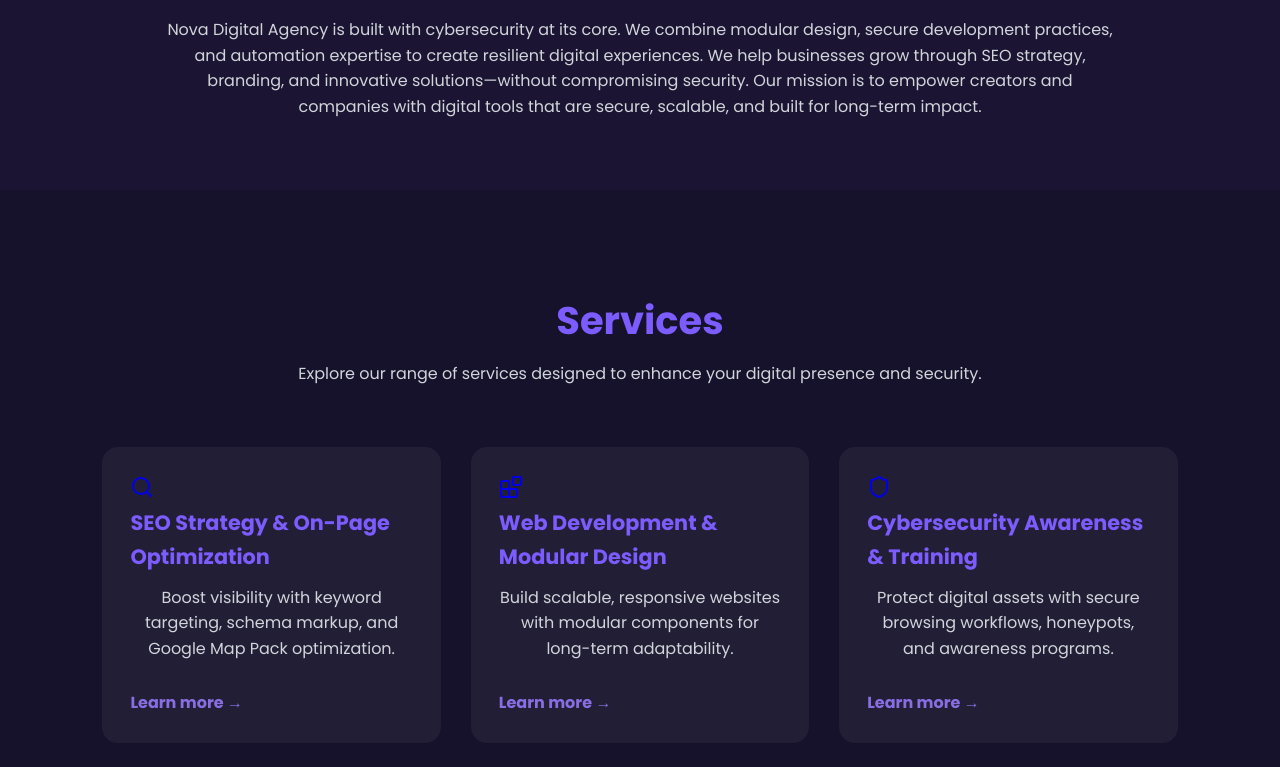
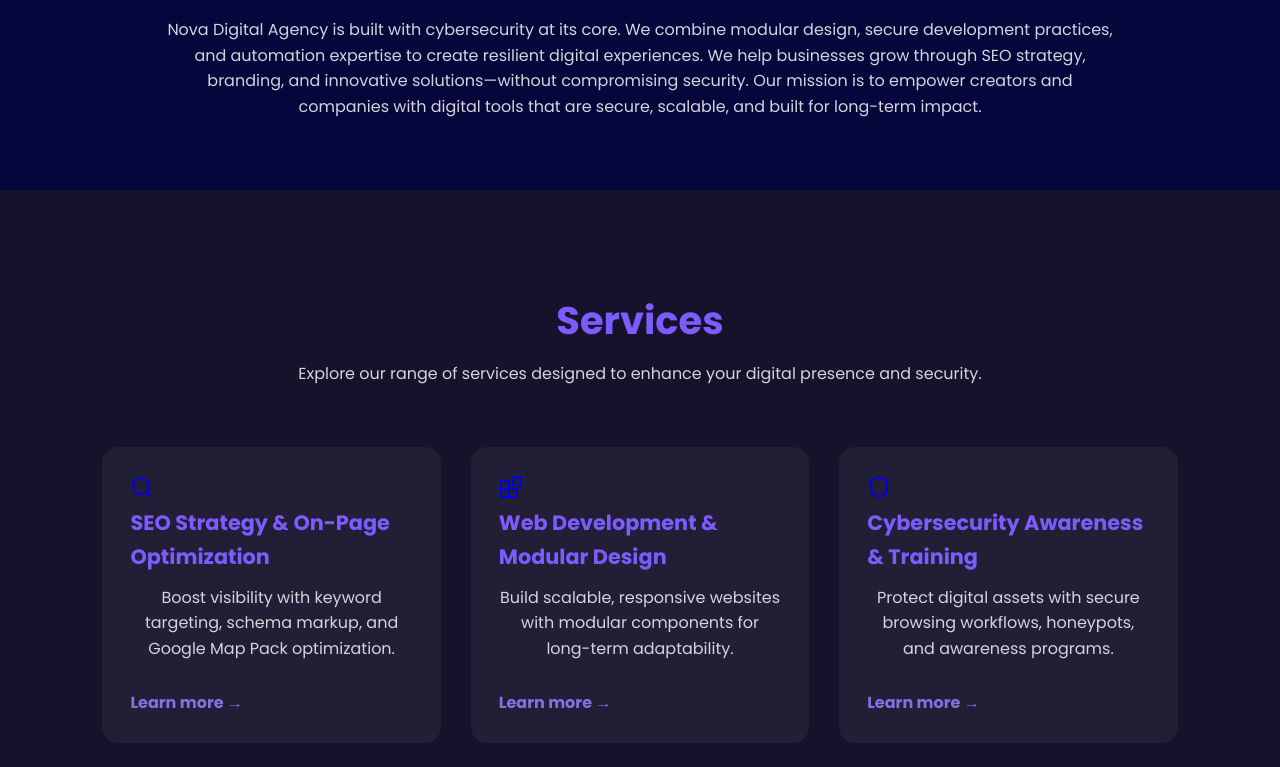
Before and after one commit to SB-043/Nova-D-Agency, a plain HTML site: page index.html in a window 1280 px wide. Shown: the part 531-1298 px from the top of the page. Drawn offline with nearby package versions, Linux system fonts and the light colour scheme; a web font is replaced by a local one.

Commit message:
Update style.css

```diff
--- a/assets/css/style.css
+++ b/assets/css/style.css
@@ -26,7 +26,7 @@
   -webkit-font-smoothing: antialiased;
   -moz-osx-font-smoothing: grayscale;
   line-height: 1.6;
-  background-color: #1b1533;
+  background-color: #05063b;
   transition: background 0.3s ease, color 0.3s ease;
   color: whitesmoke;
   height: auto;
```
